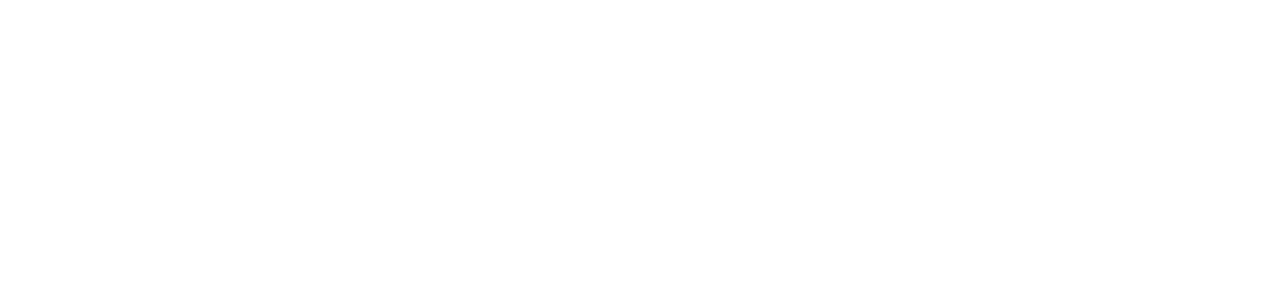
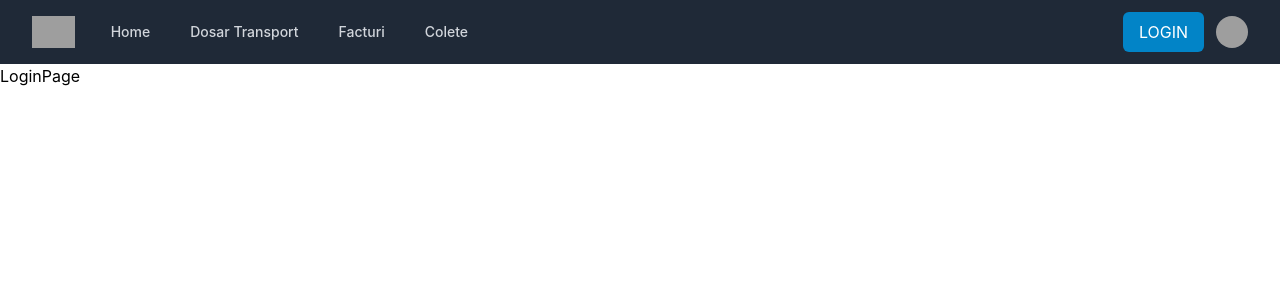
Before and after one commit to miriampaula/TransportManagementForCouriers, a React (Create React App) app in the folder frontend/: page /login in a window 1280 px wide. Before the commit this address had no page. Shown: the top 300 px of the page. Built offline with nearby package versions, Linux system fonts and the light colour scheme; grey boxes are pictures that could not be loaded.

Commit message:
modificari_register

```diff
--- a/frontend/src/App.jsx
+++ b/frontend/src/App.jsx
@@ -1,14 +1,19 @@
 import { BrowserRouter as Router, Routes, Route } from "react-router-dom";
 import DosarTransportPage from "./pages/DosarTransportPage";
 import HomePage from "./pages/HomePage";
+import LoginPage from "./pages/LoginPage";
+import Navbar from "./components/Navbar";
+
 
 function App() {
   return (
     <div className="App">
       <Router>
+        <Navbar/>
         <Routes>
           <Route path="/" element={<HomePage />} />
           <Route path="/dosar-transport" element={<DosarTransportPage />} />
+          <Route path="/login" element={<LoginPage />} />
         </Routes>
       </Router>
     </div>
--- a/frontend/src/components/Navbar.jsx
+++ b/frontend/src/components/Navbar.jsx
@@ -1,6 +1,8 @@
-import { Fragment } from 'react'
+import { Fragment} from 'react'
+import Button from './Button'
+import {Link} from 'react-router-dom'
 import { Disclosure, Menu, Transition } from '@headlessui/react'
-import { Bars3Icon, BellIcon, XMarkIcon } from '@heroicons/react/24/outline'
+import { Bars3Icon, BellIcon, LinkIcon, XMarkIcon } from '@heroicons/react/24/outline'
 
 const navigation = [
     { name: 'Home', href: '/' },
@@ -63,13 +65,9 @@ export default function Navbar() {
                                 </div>
                             </div>
                             <div className="absolute inset-y-0 right-0 flex items-center pr-2 sm:static sm:inset-auto sm:ml-6 sm:pr-0">
-                                <button
-                                    type="button"
-                                    className="rounded-full bg-gray-800 p-1 text-gray-400 hover:text-white focus:outline-none focus:ring-2 focus:ring-white focus:ring-offset-2 focus:ring-offset-gray-800"
-                                >
-                                    <span className="sr-only">View notifications</span>
-                                    <BellIcon className="h-6 w-6" aria-hidden="true" />
-                                </button>
+                                    <Link to="/login">
+                                    <Button text="Login" />
+                                    </Link>
 
                                 {/* Profile dropdown */}
                                 <Menu as="div" className="relative ml-3">
@@ -149,7 +147,8 @@ export default function Navbar() {
                         </div>
                     </Disclosure.Panel>
                 </>
-            )}
-        </Disclosure>
+            )
+            }
+        </Disclosure >
     )
 }
--- /dev/null
+++ b/frontend/src/components/form/Form.jsx
@@ -0,0 +1,10 @@
+const Form = () => {
+    return (<form>
+        <input type="text"/>
+        <textarea roads="5"></textarea>
+        <button>Scaneaza factura</button>
+    </form>
+    );
+};
+
+export default Form;
--- a/frontend/src/pages/DosarTransportPage.jsx
+++ b/frontend/src/pages/DosarTransportPage.jsx
@@ -4,7 +4,6 @@ import Form from "../components/Form";
 export default function DosarTransportPage() {
   return (
     <div>
-      <Navbar />
       <div className="flex flex-col w-full items-center mt-10">
         <Form title="Dosar de transport nou" />
       </div>
--- a/frontend/src/pages/HomePage.jsx
+++ b/frontend/src/pages/HomePage.jsx
@@ -4,7 +4,6 @@ import Scanner from '../components/Scanner';
 export default function HomePage() {
   return (
     <div>
-      <Navbar />
       <Scanner />
     </div>
   );
--- /dev/null
+++ b/frontend/src/pages/LoginPage.jsx
@@ -0,0 +1,11 @@
+import React from 'react'
+import Form from "../components/Form";
+
+export const LoginPage = () => {
+  return (
+    <div>LoginPage</div>
+
+  )
+}
+
+export default LoginPage;
--- /dev/null
+++ b/package.json
@@ -0,0 +1,5 @@
+{
+  "dependencies": {
+    "react-router-dom": "^6.14.1"
+  }
+}
```
Also changed, not shown: frontend/src/pages/HomePage.css (added), 1 other file (tests, documents, lock files or other folders).
